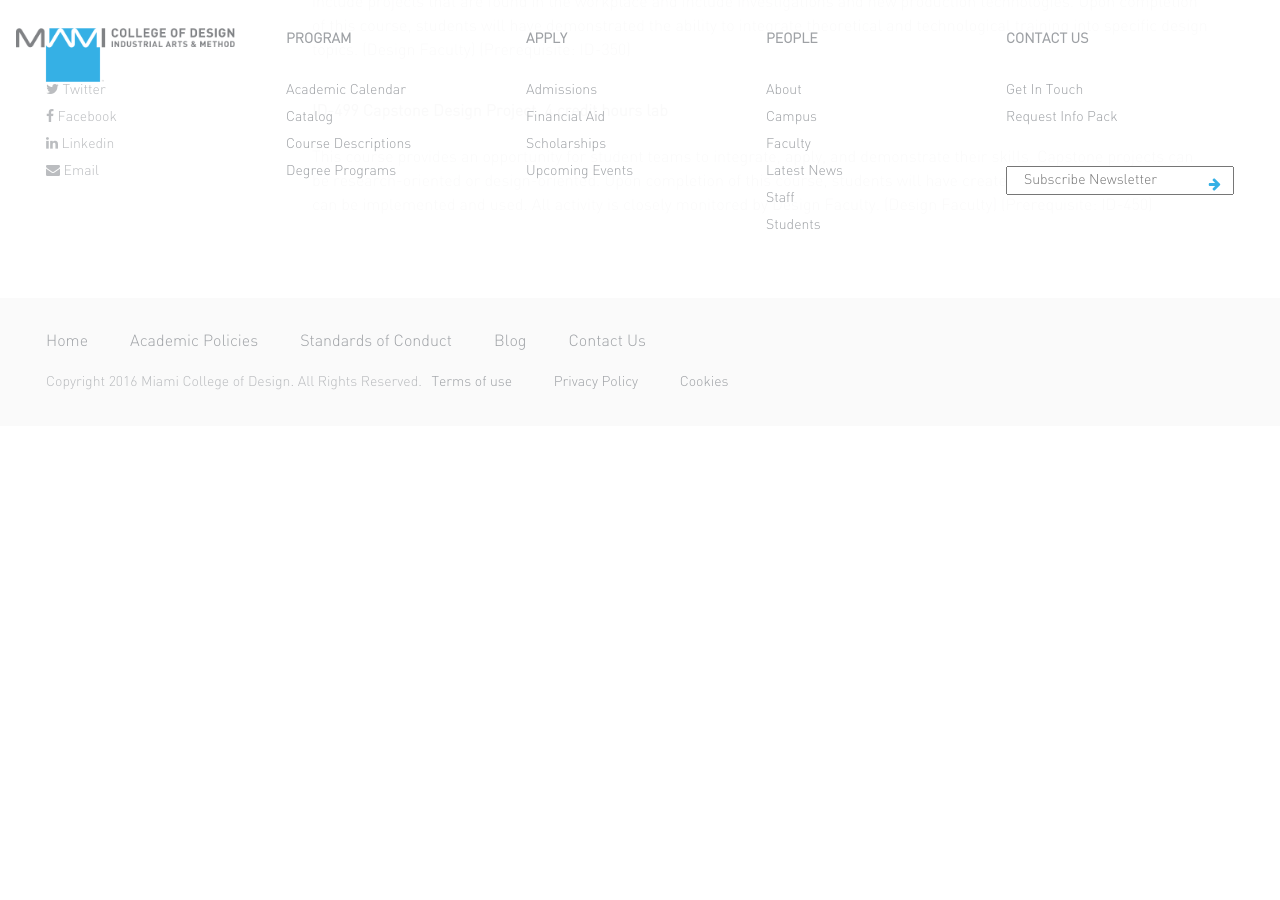
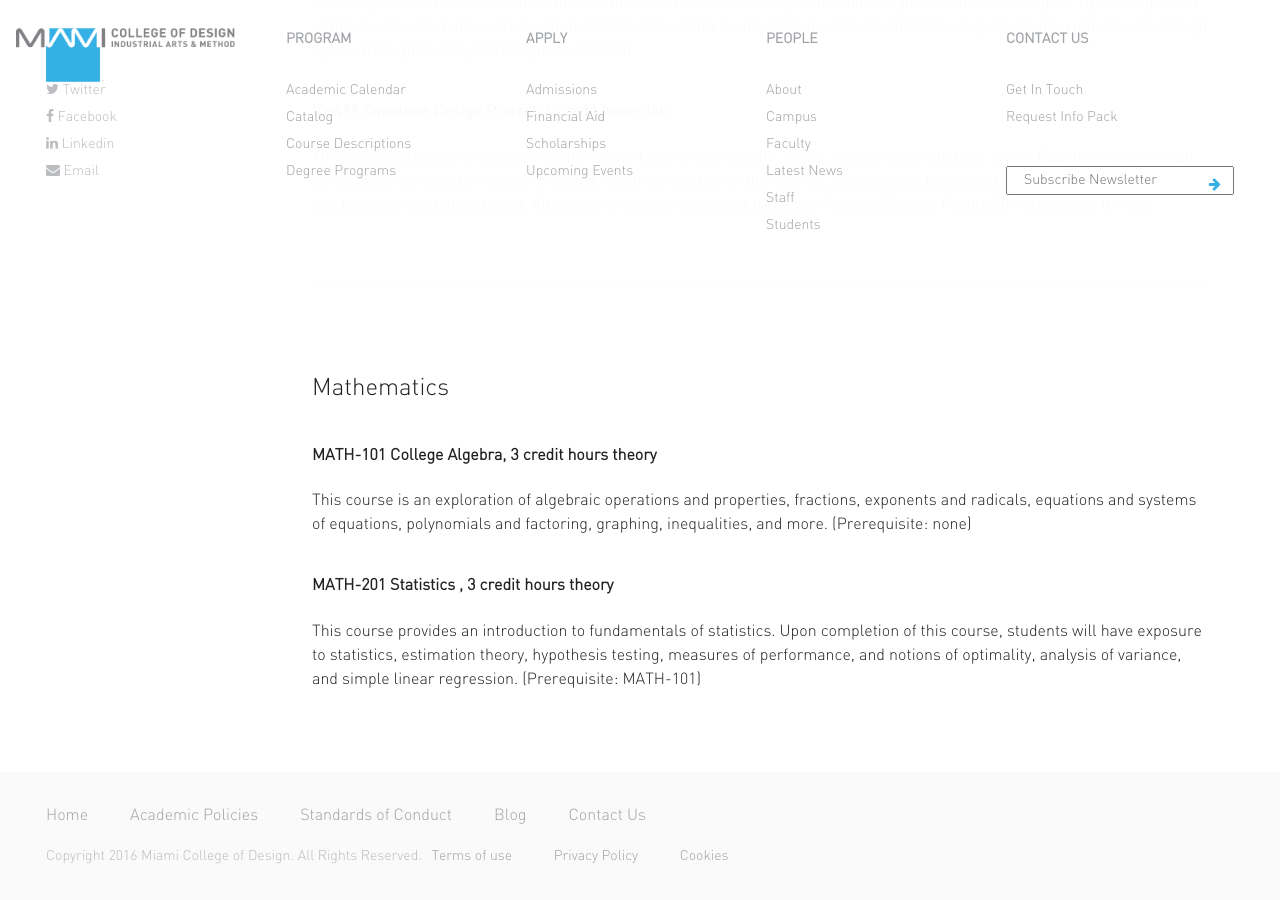
Before and after one commit to akritibhusal/MiamiCollegeofDesign, a Jekyll site: the page built from program/course-descriptions.markdown, in a window 1280 px wide and 900 px high, scrolled down 3739 px. Built offline with Jekyll 4.4.1, drawn with Linux system fonts in a browser that asks for light colours; nearby versions of some CDN libraries; before the commit the page ends 4165 px from its top, so only the background shows below that.

Commit message:
Updated Course Descriptions

```diff
--- a/program/course-descriptions.markdown
+++ b/program/course-descriptions.markdown
@@ -84,3 +84,16 @@ This course provides a broad range of advanced-level investigations in industria
 #### ID-499 Capstone Design Project, 4 credit hours lab
 
 This course provides an opportunity for student teams to integrate, apply, and demonstrate their skills. Capstone projects can be research-oriented or design-oriented. Upon completion of this course, students will have created an industrial design that can be implemented and used. All activity is closely monitored by Design Faculty. (Design Faculty) (Prerequisite: ID-450)
+
+{:.sep--line}
+&nbsp;
+
+## Mathematics
+
+#### MATH-101 College Algebra, 3 credit hours theory
+
+This course is an exploration of algebraic operations and properties, fractions, exponents and radicals, equations and systems of equations, polynomials and factoring, graphing, inequalities, and more. (Prerequisite: none)
+
+#### MATH-201 Statistics , 3 credit hours theory
+
+This course provides an introduction to fundamentals of statistics. Upon completion of this course, students will have exposure to statistics, estimation theory, hypothesis testing, measures of performance, and notions of optimality, analysis of variance, and simple linear regression. (Prerequisite: MATH-101)
```
